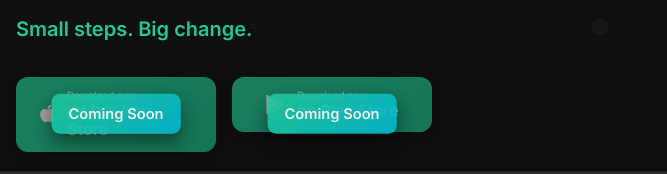
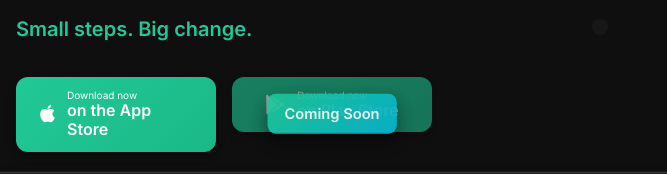
Before and after one commit to Abutanara/exaura-website, a website: page en/index.html in a window 1280 px wide. Shown: the part 628-802 px from the top of the page, 0-667 px from the left. Drawn offline with Linux system fonts and the light colour scheme.

Commit message:
index.html aktualisieren
Fixed en iOS links

```diff
--- a/en/index.html
+++ b/en/index.html
@@ -257,16 +257,13 @@
                 <p class="hero-slogan" data-translate="hero.slogan">Small steps. Big change.</p>
                 <div class="hero-buttons" id="hero-buttons">
                     <div class="app-store-btn-wrapper">
-                        <a href="#" class="btn btn-primary app-store-btn disabled" data-store="ios">
+                        <a href="https://apps.apple.com/en/app/my-quitly-quit-smoking/id6754508949" class="btn btn-primary app-store-btn" data-store="ios">
                             <i class="fab fa-apple"></i>
                             <div class="btn-text">
                                 <span class="btn-small">Download now</span>
                                 <span class="btn-large">on the App Store</span>
                             </div>
                         </a>
-                        <div class="coming-soon-overlay">
-                            <span data-translate="hero.comingSoon">Coming Soon</span>
-                        </div>
                     </div>
                     <div class="app-store-btn-wrapper">
                         <a href="#" class="btn btn-primary app-store-btn disabled" data-store="android">
@@ -651,16 +648,13 @@
                 <p>Ready to work towards your goals? Download My Quitly and take the first step on your journey.</p>
                 <div class="download-buttons">
                     <div class="app-store-btn-wrapper">
-                        <a href="#" class="app-store-btn disabled" data-store="ios">
+                        <a href="https://apps.apple.com/en/app/my-quitly-quit-smoking/id6754508949" class="app-store-btn" data-store="ios">
                             <i class="fab fa-apple"></i>
                             <div class="btn-text">
                                 <span class="btn-subtitle">Download now</span>
                                 <span class="btn-title">on the App Store</span>
                             </div>
                         </a>
-                        <div class="coming-soon-overlay">
-                            <span data-translate="hero.comingSoon">Coming Soon</span>
-                        </div>
                     </div>
                     <div class="app-store-btn-wrapper">
                         <a href="#" class="app-store-btn disabled" data-store="android">
```
